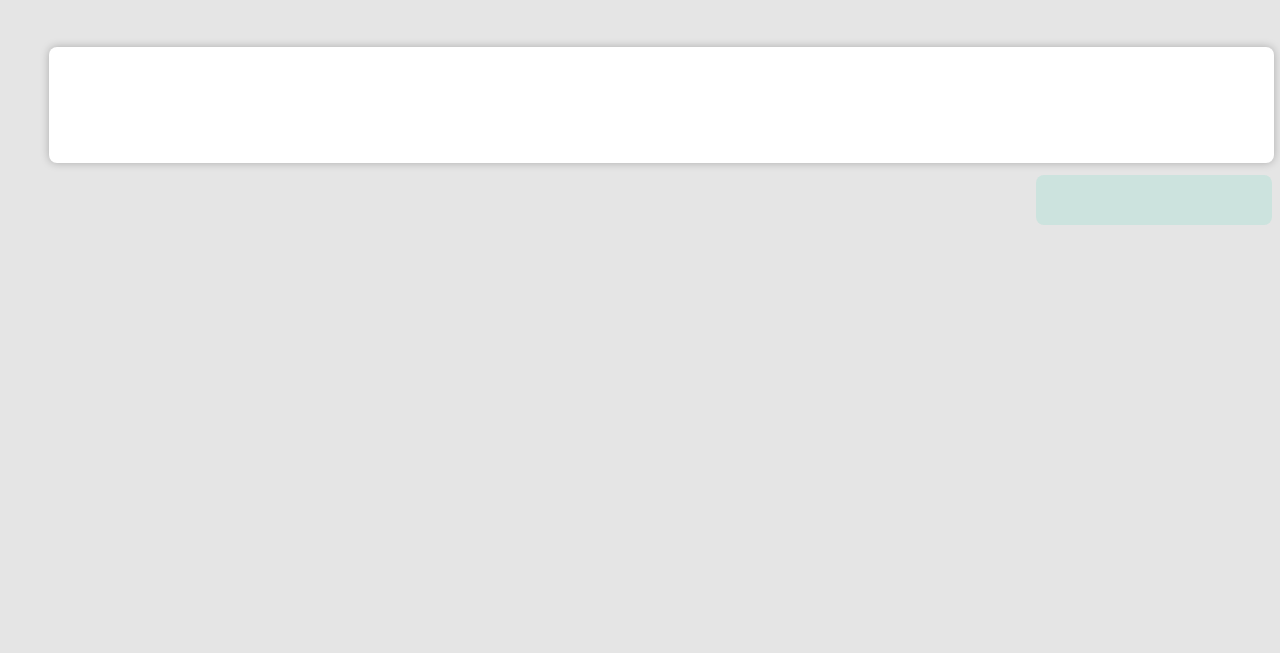
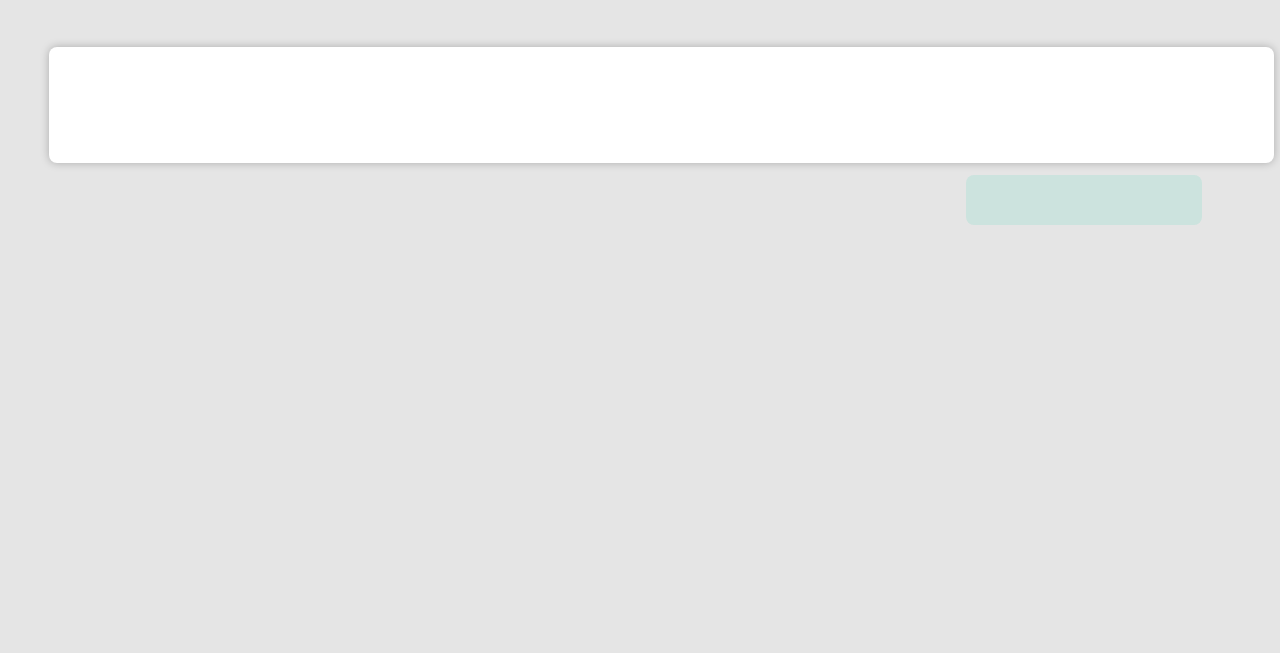
Before and after one commit to andrewtheodore/unmute-ui, a plain HTML site: page guest.html in a window 1280 px wide. Shown: the part 147-800 px from the top of the page. Drawn offline with Linux system fonts and the light colour scheme.

Commit message:
Modify guest pages

```diff
--- a/style.css
+++ b/style.css
@@ -220,12 +220,9 @@ border-radius: 8px;
     margin-top: 12px;
 }
 
-.rightchatbubble{
-    display: flex;
-    flex-direction: flex-end;
-}
 
 .rightchatbubble{
     display: flex;
     flex-direction: row-reverse;
+    margin-right: 70px;
 }
```
